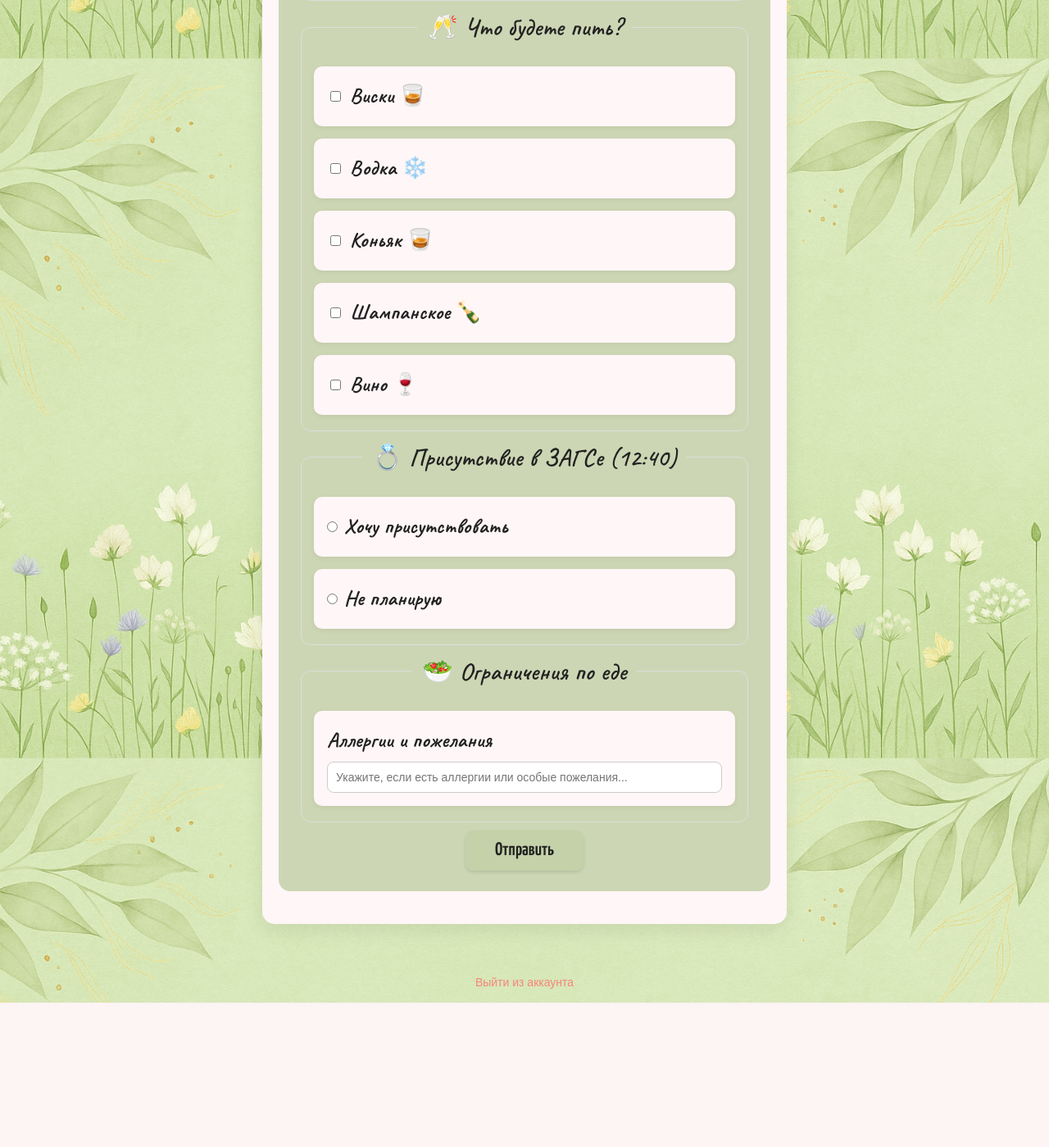
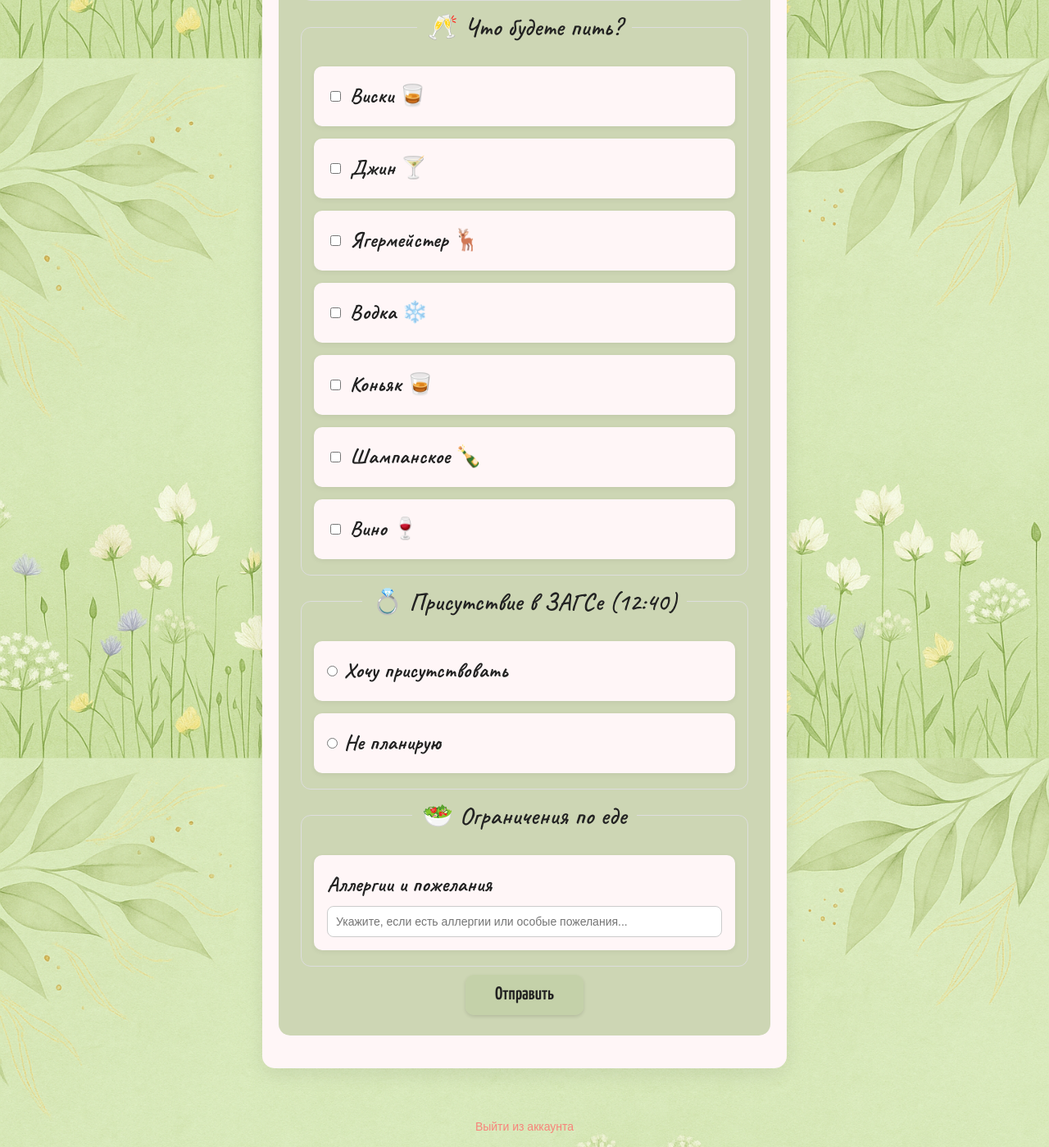
Before and after one commit to vihuhool/wedding, a Flask app: page / in a window 1280 px wide. Shown: the part 3342-4741 px from the top of the page at 82% size. Before the commit the page ends 4565 px from the top, so only its background shows below. Run offline with Flask 3, Linux system fonts and the light colour scheme; the visitor is signed in with stand-in values (Sample User, id 1); parts of the project's set-up code (start-up, migrations or seed data) failed here and were passed over; some libraries are stand-ins or nearby versions; some web fonts are replaced.

Commit message:
something added

```diff
--- a/templates/index.html
+++ b/templates/index.html
@@ -154,6 +154,20 @@
 
           <label class="dish-option">
             <div class="dish-header">
+              <input type="checkbox" name="drinks" value="джин">
+              <span class="dish-title">Джин 🍸</span>
+            </div>
+          </label>
+
+          <label class="dish-option">
+            <div class="dish-header">
+              <input type="checkbox" name="drinks" value="ягермейстер">
+              <span class="dish-title">Ягермейстер 🦌</span>
+            </div>
+          </label>
+
+          <label class="dish-option">
+            <div class="dish-header">
               <input type="checkbox" name="drinks" value="водка">
               <span class="dish-title">Водка ❄️</span>
             </div>
```
